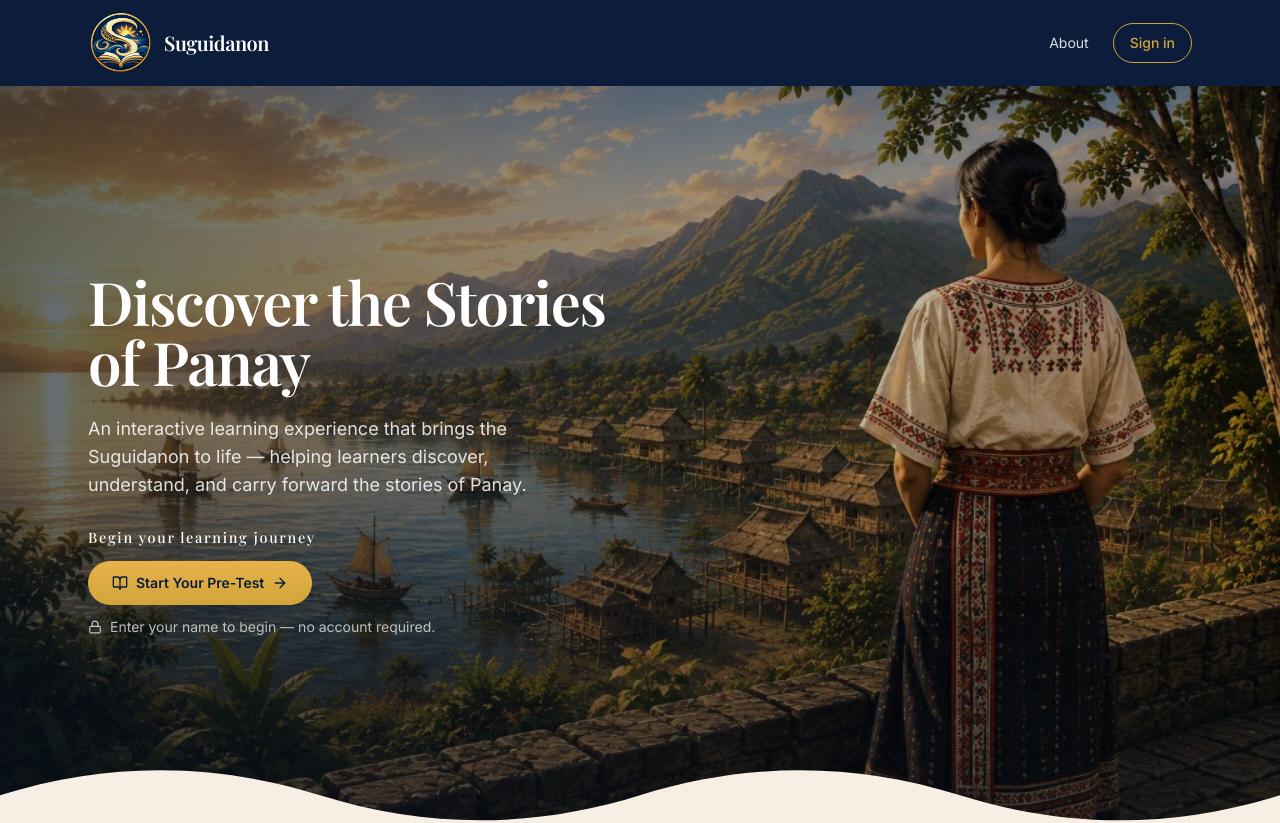
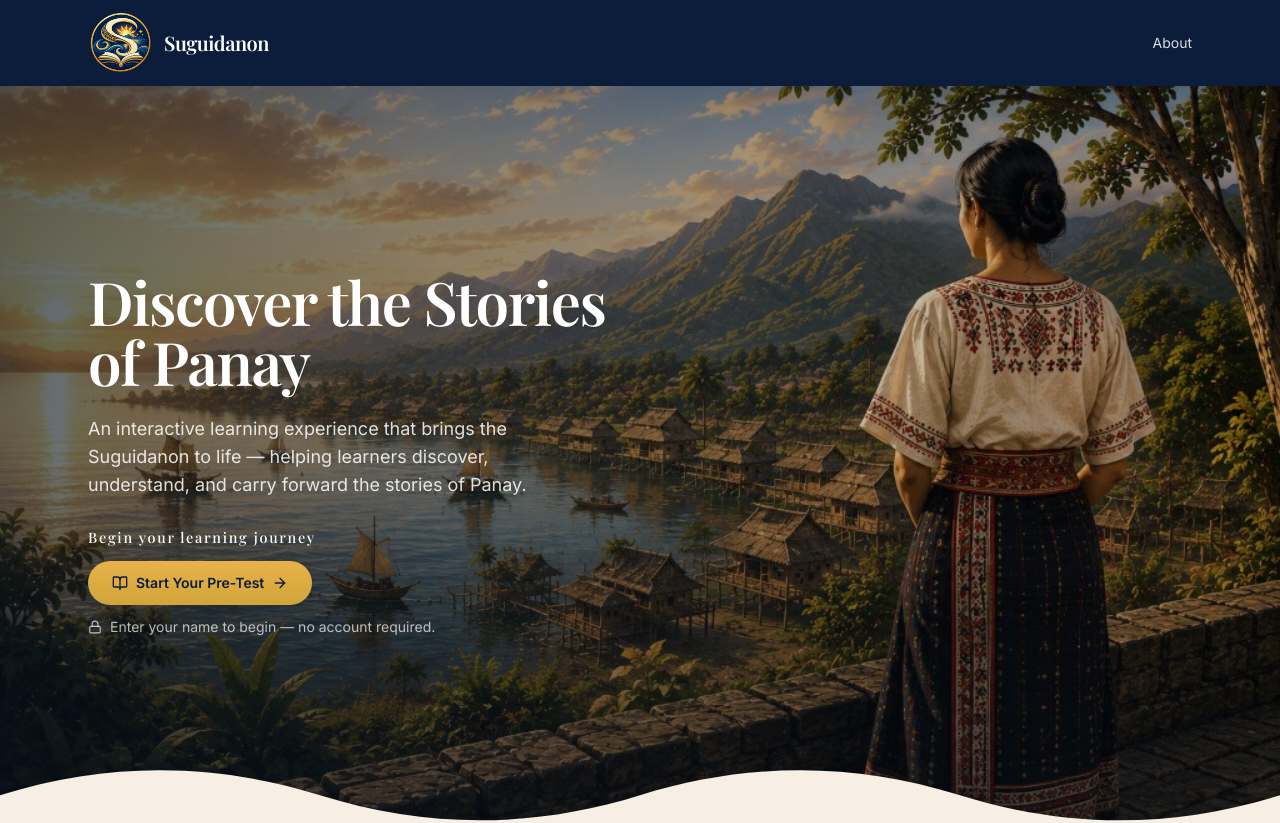
Before and after one commit to tjcdigitalservices/sugi-learn, a Next.js app: page / in a window 1280 px wide. Shown: the top 823 px of the page. Built offline with nearby package versions, Linux system fonts and the light colour scheme.

Commit message:
refactor: remove unused Link component from HomePage

```diff
--- a/app/page.tsx
+++ b/app/page.tsx
@@ -1,5 +1,4 @@
 import Image from "next/image";
-import Link from "next/link";
 import { ArrowRight, BookOpen, Lock, Users } from "lucide-react";
 
 import { HeritageWave, SuguidanonMark } from "@/components/brand/heritage-wave";
@@ -18,12 +17,6 @@ export default function HomePage() {
             >
               About
             </a>
-            <Link
-              href="/login"
-              className="inline-flex min-h-10 items-center gap-2 rounded-full border border-sl-gold px-3 py-2 text-sm font-medium text-sl-gold transition hover:bg-sl-gold/10 sm:px-4"
-            >
-              Sign in
-            </Link>
           </div>
         </div>
       </header>
```
